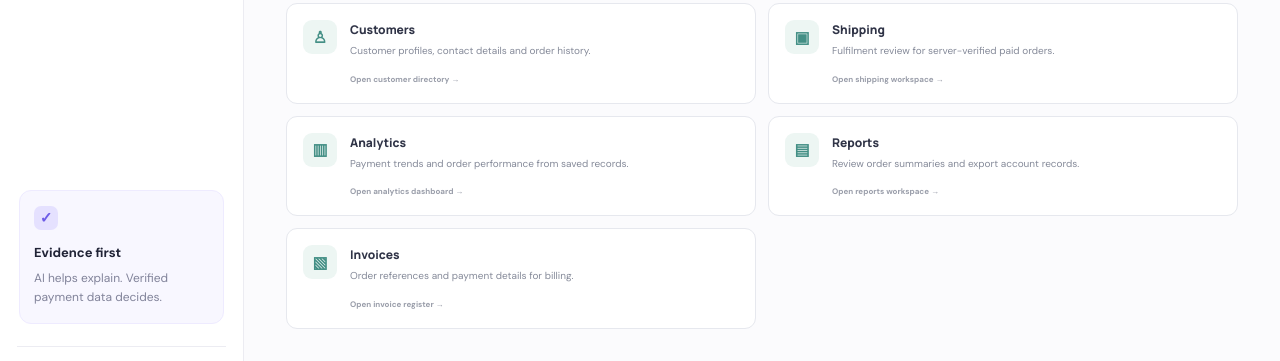
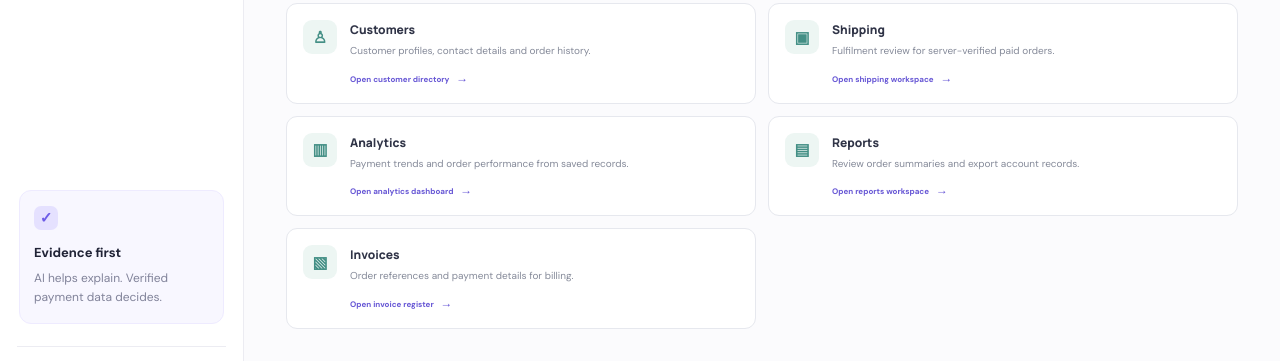
Before and after one commit to Moana-star/payproof-ai, a Next.js app: page / in a window 1280 px wide. Shown: the part 3292-3653 px from the top of the page. Built offline with nearby package versions, Linux system fonts and the light colour scheme; no server answers.

Commit message:
Style workspace module cards as accessible links

```diff
--- a/app/globals.css
+++ b/app/globals.css
@@ -507,3 +507,10 @@ body{font-size:15px}
 .order-form-reference .order-flow-form input:focus,.order-form-reference .order-flow-form textarea:focus{border-color:#579e94;box-shadow:0 0 0 3px rgba(87,158,148,.12)}
 .order-form-reference .order-flow-form input::placeholder,.order-form-reference .order-flow-form textarea::placeholder{color:#a0a4af}
 .order-form-reference .order-optional-label{font-size:11px;font-weight:500;color:#969aa6}
+
+/* Workspace module cards are real navigation links. */
+a.workspace-module-card{color:inherit;text-decoration:none;cursor:pointer;transition:border-color .18s ease,box-shadow .18s ease,transform .18s ease}
+a.workspace-module-card:hover{border-color:#c9c1ff;box-shadow:0 8px 22px rgba(58,49,125,.08);transform:translateY(-2px)}
+a.workspace-module-card:focus-visible{outline:3px solid rgba(109,92,231,.28);outline-offset:3px}
+a.workspace-module-card small{color:#6757d5}
+a.workspace-module-card small b{padding-left:5px;font-size:12px}
```
